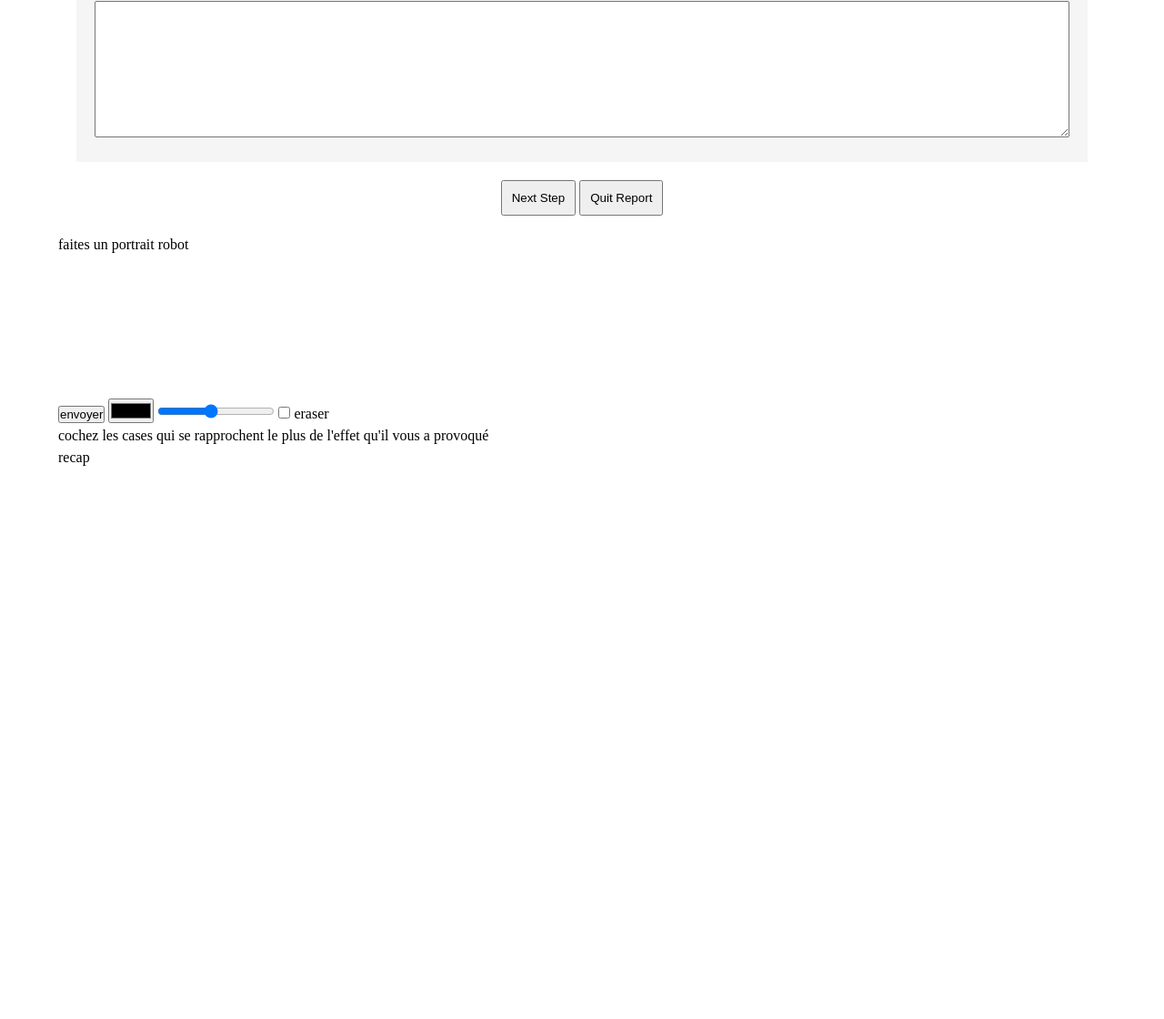
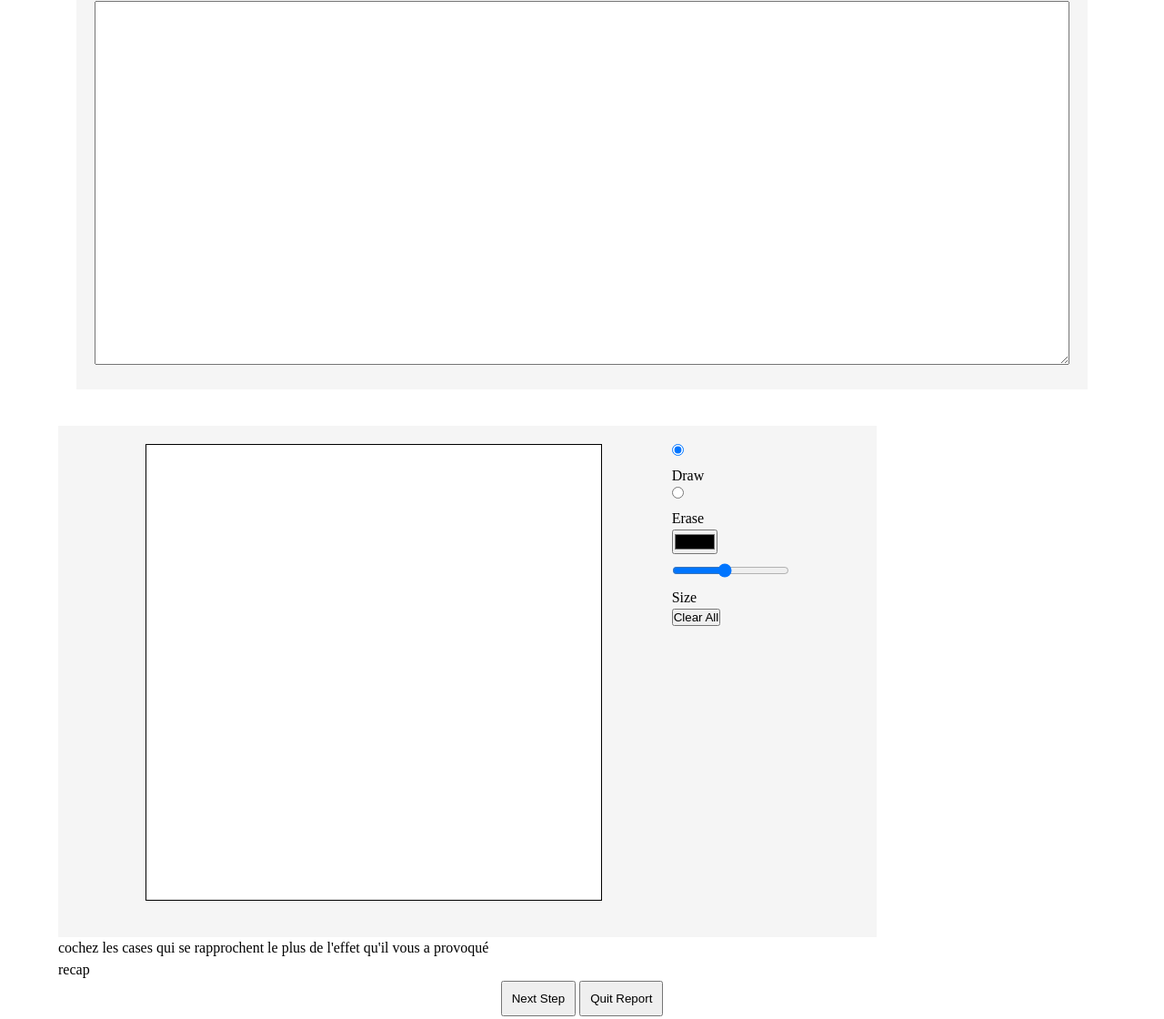
Before and after one commit to loizodwt/thisman2, a website: page src/report.html in a window 1280 px wide. Shown: the part 574-1694 px from the top of the page at 91% size. Before the commit the page ends 1153 px from the top, so only its background shows below. Drawn offline with nearby package versions, Linux system fonts and the light colour scheme; files that its build step writes are made by us from their sources.

Commit message:
debut paint

```diff
--- a/src/report.html
+++ b/src/report.html
@@ -57,30 +57,30 @@
     <div class="section1-report__text-area">
       <textarea id="report-text" class="section1-report__textarea"></textarea>
     </div>
-    <div class="section1-report__buttons">
-      <button class="thisman__button">Next Step</button>
-      <button class="thisman__button">Quit Report</button>
-    </div>
+
   </div>
 </section>
 
 
 
-<section class="section2-paint">
-  <p>faites un portrait robot</p>
+<section class="section2-paint paint">
+  <canvas id="canvas" class="paint__canvas"></canvas>
+  <div class="controls">
+    <input type="radio" id="drawRadio" name="mode" value="draw" checked class="controls__radio">
+    <label for="drawRadio" class="controls__label">Draw</label>
+
+    <input type="radio" id="eraseRadio" name="mode" value="erase" class="controls__radio">
+    <label for="eraseRadio" class="controls__label">Erase</label>
+
+    <input type="color" id="colorPicker" class="controls__color-picker">
+    <input type="range" id="sizeSlider" class="controls__size-slider" min="1" max="10" value="5">
+    <label for="sizeSlider" class="controls__label">Size</label>
+
+    <button id="clearBtn" class="controls__clear-button">Clear All</button>
+  </div>
+</section>
 
 
-  <canvas id="canvas"></canvas>
-  <div id="controls">
-    <button id="clearBtn">envoyer</button>
-    <input type="color" id="colorPicker" value="#000000">
-    <input type="range" id="sizeSlider" min="1" max="10" value="5">
-    <label>
-      <input type="checkbox" id="eraserCheckbox">
-      eraser
-    </label>
-  </div>
-</section>
 
 <section class="section_4_vibe">
   <p>cochez les cases qui se rapprochent le plus de l'effet qu'il vous a provoqué</p>
@@ -90,5 +90,10 @@
   <p>recap</p>
 </section>
 
+<div class="section1-report__buttons">
+  <button class="thisman__button">Next Step</button>
+  <button class="thisman__button">Quit Report</button>
+</div>
+
 </body>
 </html>
--- a/src/scripts/app.js
+++ b/src/scripts/app.js
@@ -1,9 +1,71 @@
 
 /////pseudooooo
+"use strict";
+
+
+document.addEventListener('DOMContentLoaded', function() {
+
+  const canvas = document.getElementById('canvas');
+  const ctx = canvas.getContext('2d');
+
+  // Taille initiale du canvas
+  const initialWidth = 500;
+  const initialHeight = 500;
+
+  // Définir la taille initiale du canvas
+  canvas.width = initialWidth;
+  canvas.height = initialHeight;
+
+  let painting = false;
+  let erasing = false;
+
+  function startPosition(e) {
+    painting = true;
+    draw(e);
+  }
+
+  function endPosition() {
+    painting = false;
+    ctx.beginPath();
+  }
+
+  function draw(e) {
+    if (!painting) return;
+    // Obtenir les coordonnées de la souris par rapport au canvas
+    const x = e.clientX - canvas.getBoundingClientRect().left;
+    const y = e.clientY - canvas.getBoundingClientRect().top;
+    ctx.lineWidth = document.getElementById('sizeSlider').value;
+    ctx.lineCap = 'round';
+    ctx.strokeStyle = erasing ? 'white' : document.getElementById('colorPicker').value;
+
+    ctx.lineTo(x, y);
+    ctx.stroke();
+    ctx.beginPath();
+    ctx.moveTo(x, y);
+  }
+
+  canvas.addEventListener('mousedown', startPosition);
+  canvas.addEventListener('mouseup', endPosition);
+  canvas.addEventListener('mousemove', draw);
+
+  document.getElementById('drawRadio').addEventListener('change', function() {
+    erasing = false;
+  });
+
+  document.getElementById('eraseRadio').addEventListener('change', function() {
+    erasing = true;
+  });
+
+  document.getElementById('clearBtn').addEventListener('click', function() {
+    ctx.clearRect(0, 0, canvas.width, canvas.height);
+  });
 
 
 
-document.addEventListener('DOMContentLoaded', function() {
+
+
+
+
 
   // Charger le pseudo enregistré lorsque la page est chargée
   var pseudoEnregistre = localStorage.getItem("pseudo");
--- a/src/styles/components/_report.scss
+++ b/src/styles/components/_report.scss
@@ -24,10 +24,57 @@
 
 .section1-report__textarea {
   width: 100%;
-  height: 150px;
+  height: 400px;
   resize: vertical;
 }
 
 .section1-report__buttons {
   text-align: center;
 }
+
+
+
+
+
+
+
+
+
+
+
+
+.section2-paint {
+  &.paint {
+    display: flex;
+    justify-content: space-evenly;
+    background-color: #F5F5F5;
+    padding: 20px;
+    max-width: 900px;
+
+    .paint__canvas {
+      margin-bottom: 20px;
+      border: 1px solid #000;
+      background-color: #ffffff;
+    }
+
+    .controls {
+      display: flex;
+      flex-direction: column;
+      align-items: flex-start;
+      flex-wrap: nowrap;
+
+      &__radio,
+      &__color-picker,
+      &__size-slider {
+        margin-bottom: 10px;
+      }
+
+
+      @media screen and (max-width: 768px) {
+        display: block;
+        justify-content: flex-start;
+        align-items: start;
+      }
+    }
+  }
+}
```
